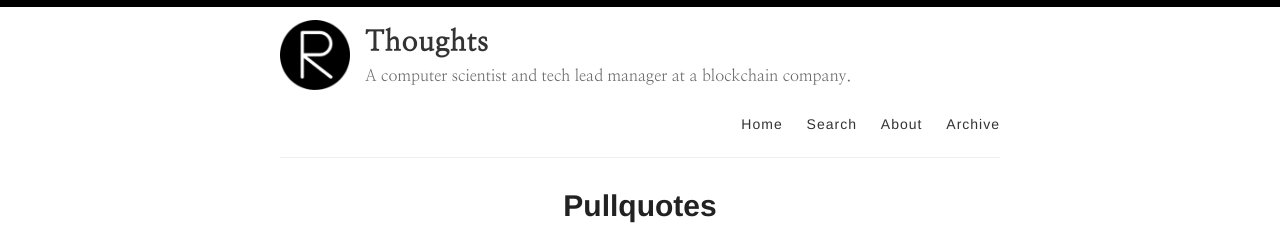
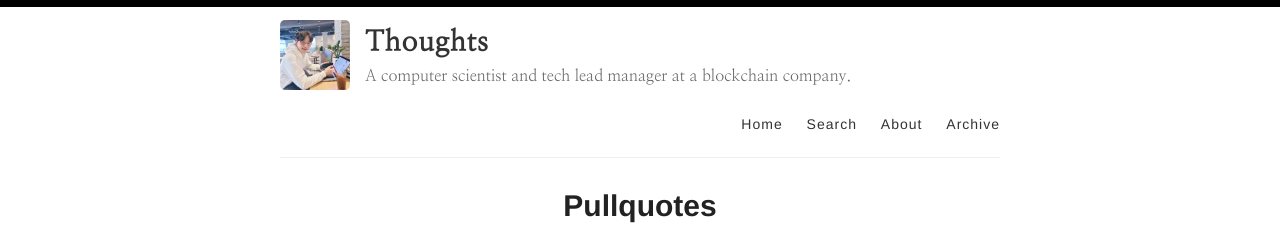
Before and after one commit to appff/appff.github.io, a Jekyll site: the page built from index.html, in a window 1280 px wide. Shown: the top 225 px of the page. Built offline with Jekyll 4.4.1, drawn with Linux system fonts in a browser that asks for light colours; the list of posts is cut into pages by our own code.

Commit message:
update logo

```diff
--- a/_config.yml
+++ b/_config.yml
@@ -12,7 +12,7 @@ author: Jeongmin Kim
 description: A computer scientist and tech lead manager at a blockchain company.
 
 # URL of your avatar or profile pic (you could use your GitHub profile pic)
-avatar: /images/reverie.png
+avatar: /images/logo.jpeg
 
 #
 # Flags below are optional
```
Also changed, not shown: images/logo.jpeg (added).
